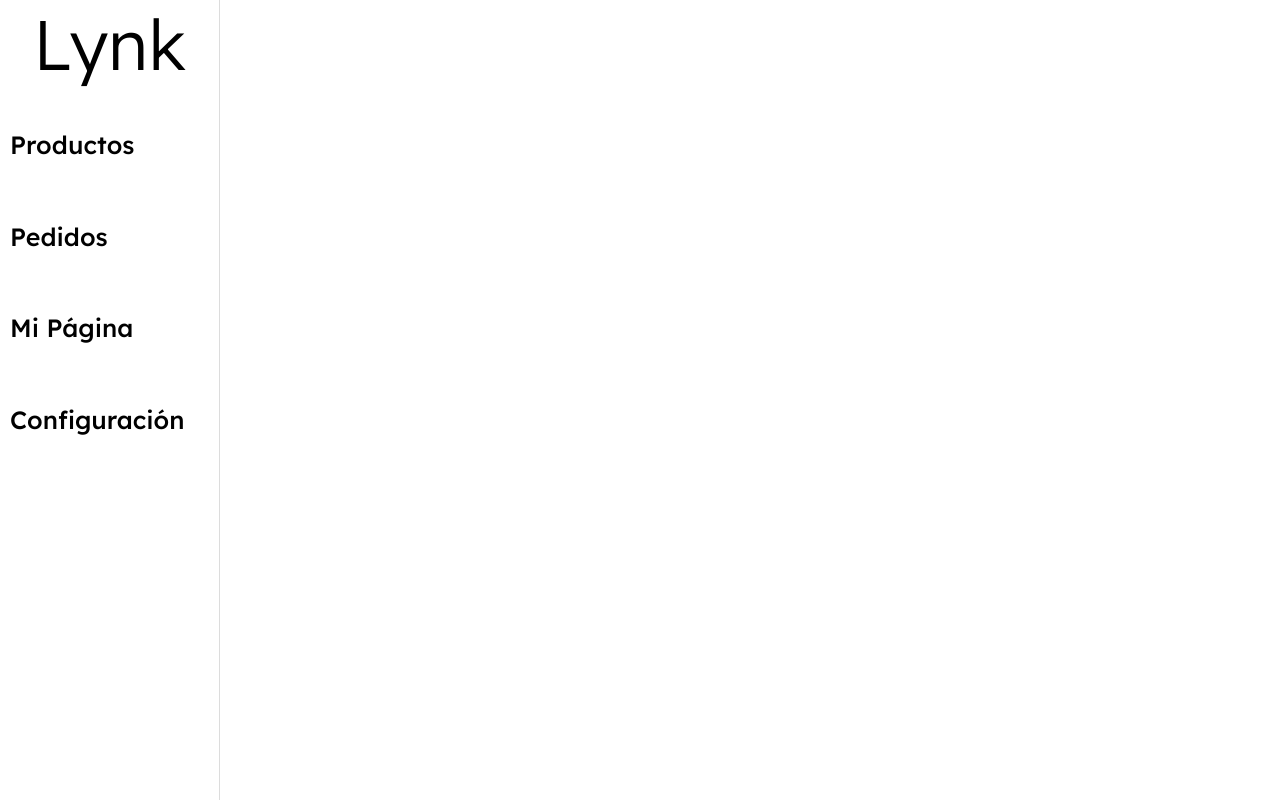
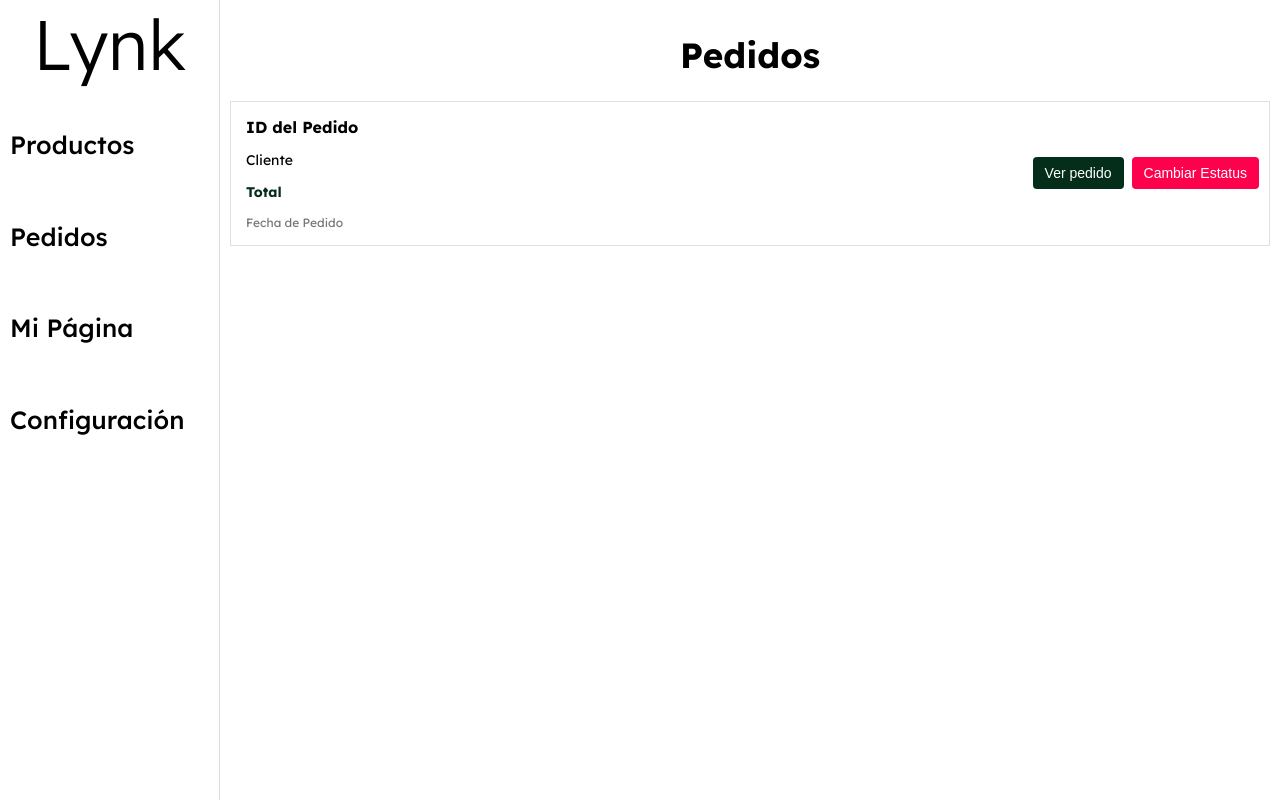
Before and after one commit to Citersito/lynk, a Vue app: page /pedidos in a window 1280 px wide. Built offline with nearby package versions, Linux system fonts and the light colour scheme; the HTML template or start-up script is replaced by a standard one.

Commit message:
pagina de pedidos

```diff
--- /dev/null
+++ b/src/assets/scss/components/_pedido.scss
@@ -0,0 +1,65 @@
+.pedido {
+	display: flex;
+	justify-content: space-between;
+	align-items: center;
+	padding: 1rem;
+	border: 1px solid #e0e0e0;
+	margin-bottom: 1rem;
+	.pedido-info {
+		flex: 1;
+		display: flex;
+		flex-direction: column;
+		gap: 4px;
+		.pedido-id,
+		.pedido-cliente,
+		.pedido-total,
+		.pedido-fecha {
+			font-size: 14px;
+			color: #000000;
+			margin: 0.5rem;
+		}
+		.pedido-id {
+			font-weight: bold;
+			font-size: 16px;
+		}
+
+		.pedido-total {
+			font-weight: bold;
+			color: $color-main;
+		}
+
+		.pedido-fecha {
+			font-size: 12px;
+			color: #757575;
+		}
+	}
+
+	.pedido-acciones {
+		display: flex;
+		gap: 8px;
+
+		.pedido-ver,
+		.pedido-estatus {
+			padding: 8px 12px;
+			border: none;
+			border-radius: 4px;
+			background-color: $color-main;
+			color: white;
+			font-size: 14px;
+			cursor: pointer;
+			transition: background-color 0.3s ease;
+
+			&:hover {
+				background-color: #0e1b12;
+			}
+		}
+
+		.pedido-estatus {
+			background-color: #ff004c;
+
+			&:hover {
+				background-color: #913551;
+			}
+		}
+	}
+}
--- a/src/assets/scss/main.scss
+++ b/src/assets/scss/main.scss
@@ -6,3 +6,4 @@
 
 @import "./components/navbar";
 @import "./components/producto";
+@import "./components/pedido";
--- /dev/null
+++ b/src/components/pedido/PedidoInfo.vue
@@ -0,0 +1,17 @@
+<template>
+	<div class="pedido">
+		<div class="pedido-info">
+			<h3 class="pedido-id">ID del Pedido</h3>
+			<p class="pedido-cliente">Cliente</p>
+			<p class="pedido-total">Total</p>
+			<p class="pedido-fecha">Fecha de Pedido</p>
+		</div>
+		<div class="pedido-acciones">
+			<button class="pedido-ver">Ver pedido</button>
+			<button class="pedido-estatus">Cambiar Estatus</button>
+		</div>
+	</div>
+</template>
+<script>
+export default {};
+</script>
--- a/src/router/index.js
+++ b/src/router/index.js
@@ -1,10 +1,12 @@
 import { createRouter, createWebHistory } from "vue-router";
 import ProductPage from "@/views/ProductPage.vue";
 import LayoutApp from "@/components/LayoutApp.vue";
+import PedidosPage from "@/views/PedidosPage.vue";
 
 const routes = [
 	{ path: "/", component: LayoutApp },
 	{ path: "/productos", component: ProductPage },
+	{ path: "/pedidos", component: PedidosPage },
 ];
 
 const router = createRouter({
--- /dev/null
+++ b/src/views/PedidosPage.vue
@@ -0,0 +1,14 @@
+<template>
+	<h1 class="center">Pedidos</h1>
+	<PedidoInfo />
+</template>
+
+<script>
+import PedidoInfo from "@/components/pedido/PedidoInfo.vue";
+
+export default {
+	components: {
+		PedidoInfo,
+	},
+};
+</script>
```
